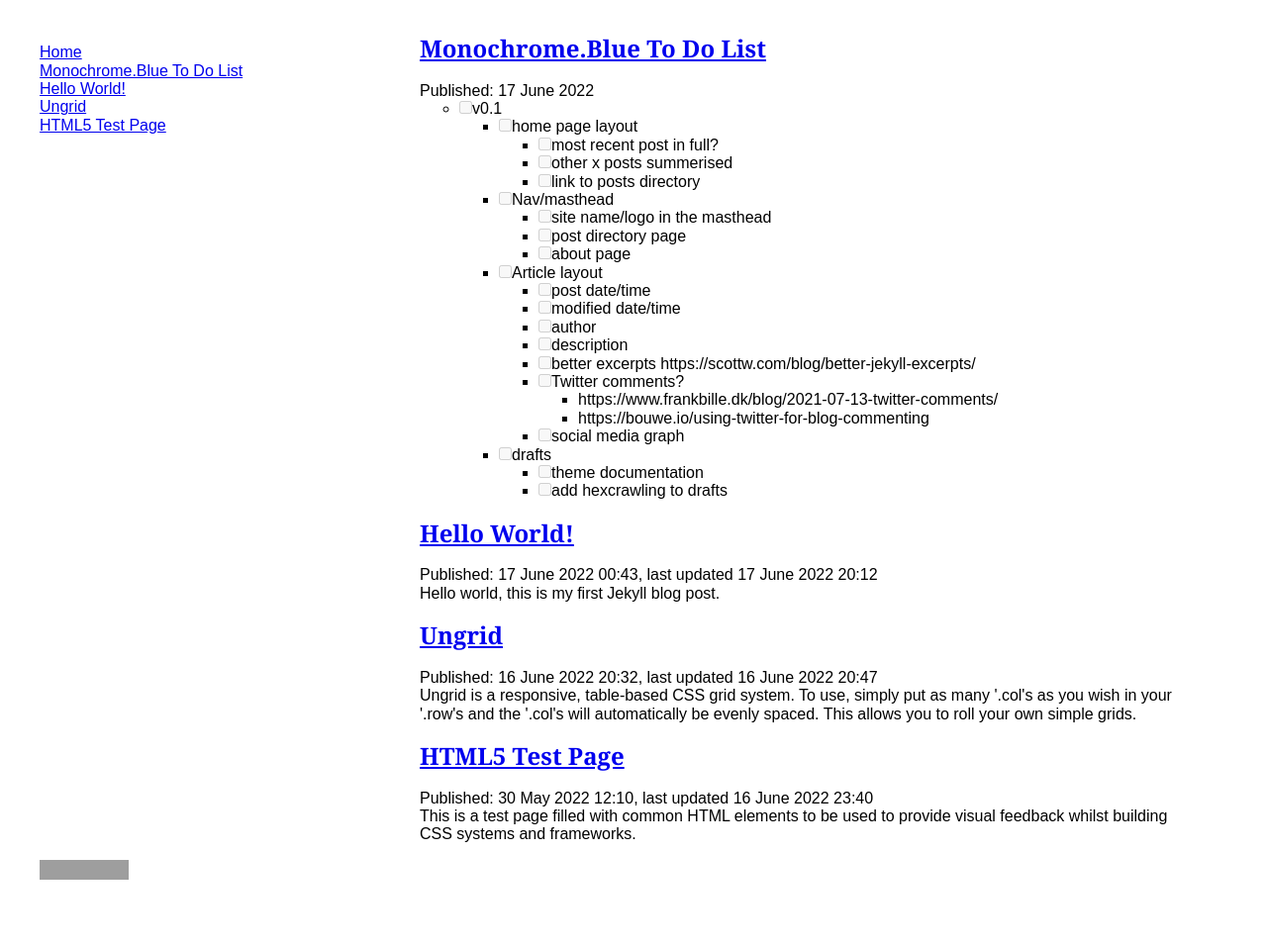
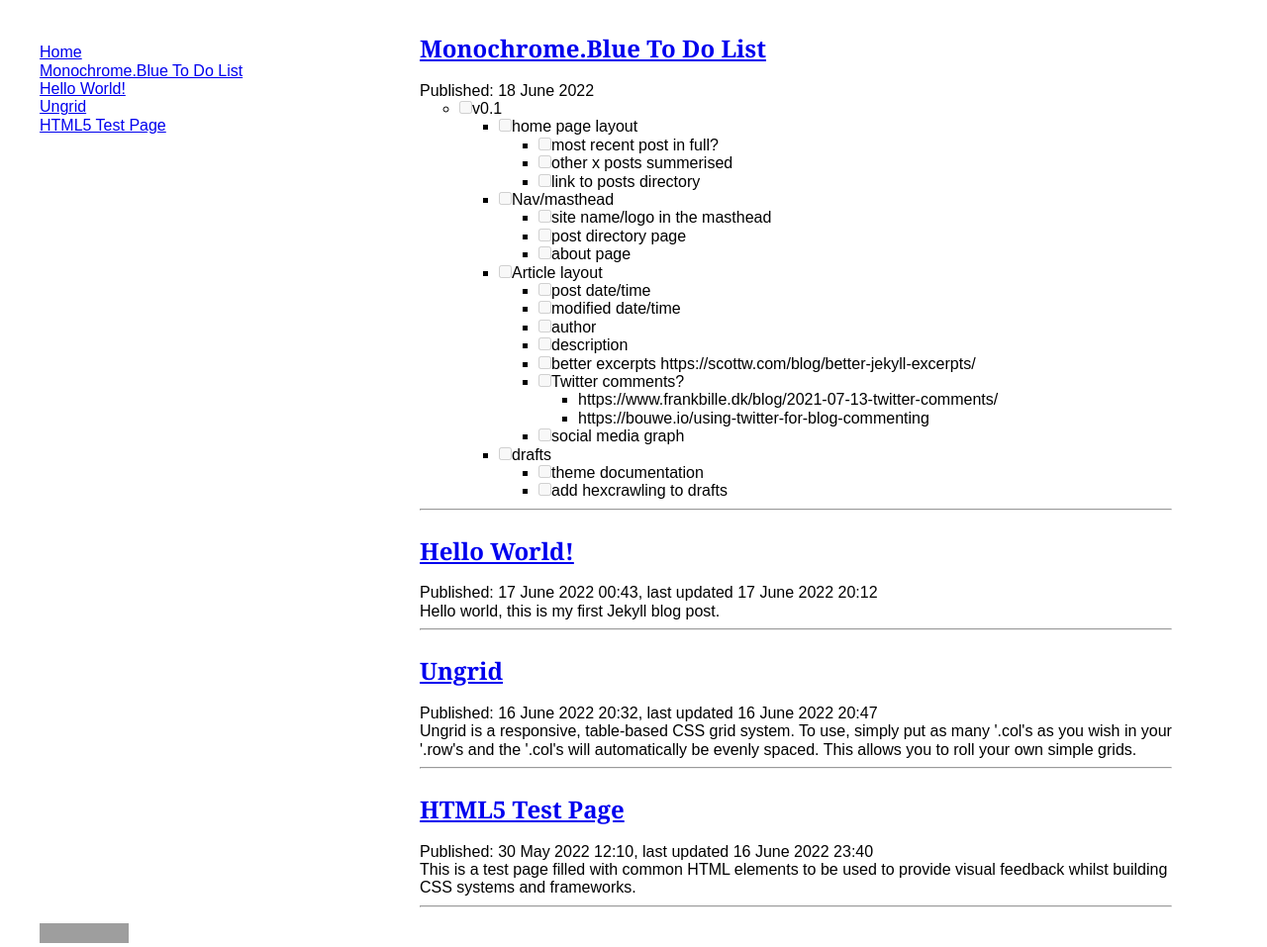
Before and after one commit to monochromeblue/battlemat, a Jekyll site: the page built from index.md, in a window 1280 px wide. Shown: the whole page at 99% size. Built offline with Jekyll 4.4.1, drawn with Linux system fonts in a browser that asks for light colours; cached includes are drawn as plain includes; before the commit the page ends 900 px from its top, so only the background shows below that; grey boxes are pictures that could not be loaded.

Commit message:
date test

```diff
--- a/_posts/2022-06-18-todo.md
+++ b/_posts/2022-06-18-todo.md
@@ -2,7 +2,7 @@
 layout: article
 permalink: /webdev-todo/
 title: "Monochrome.Blue To Do List"
-date: 2022-06-17 11:24:00
+date: 2022-06-18
 modified:
 description: "List of outstanding tasks for developing this site."
 excerpt:
--- a/index.md
+++ b/index.md
@@ -18,5 +18,6 @@ layout: wide
         <li class="row">
             <span>{{ post.excerpt }}</span>
         </li>
+        <hr>
     {% endfor %}
 </ul>
```
